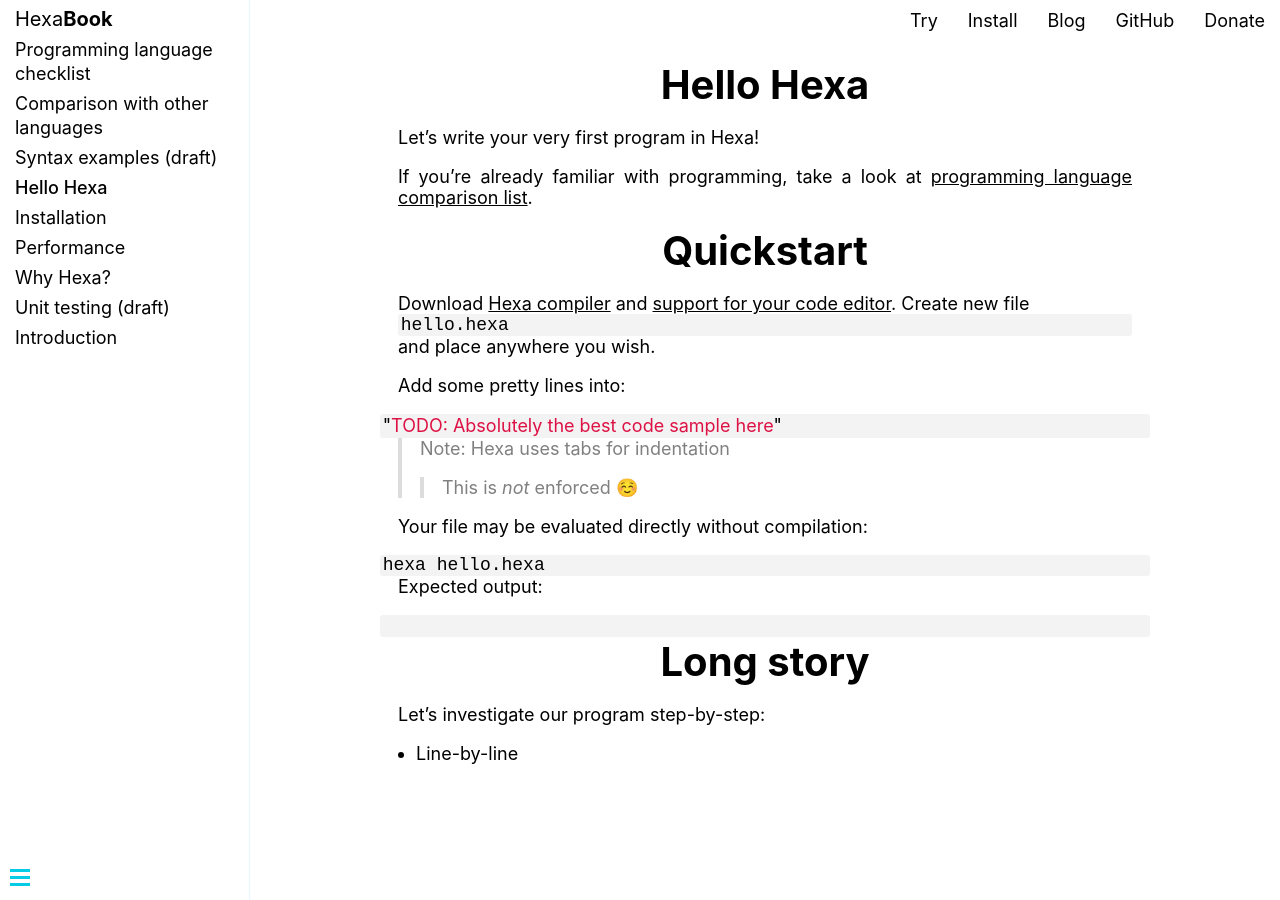
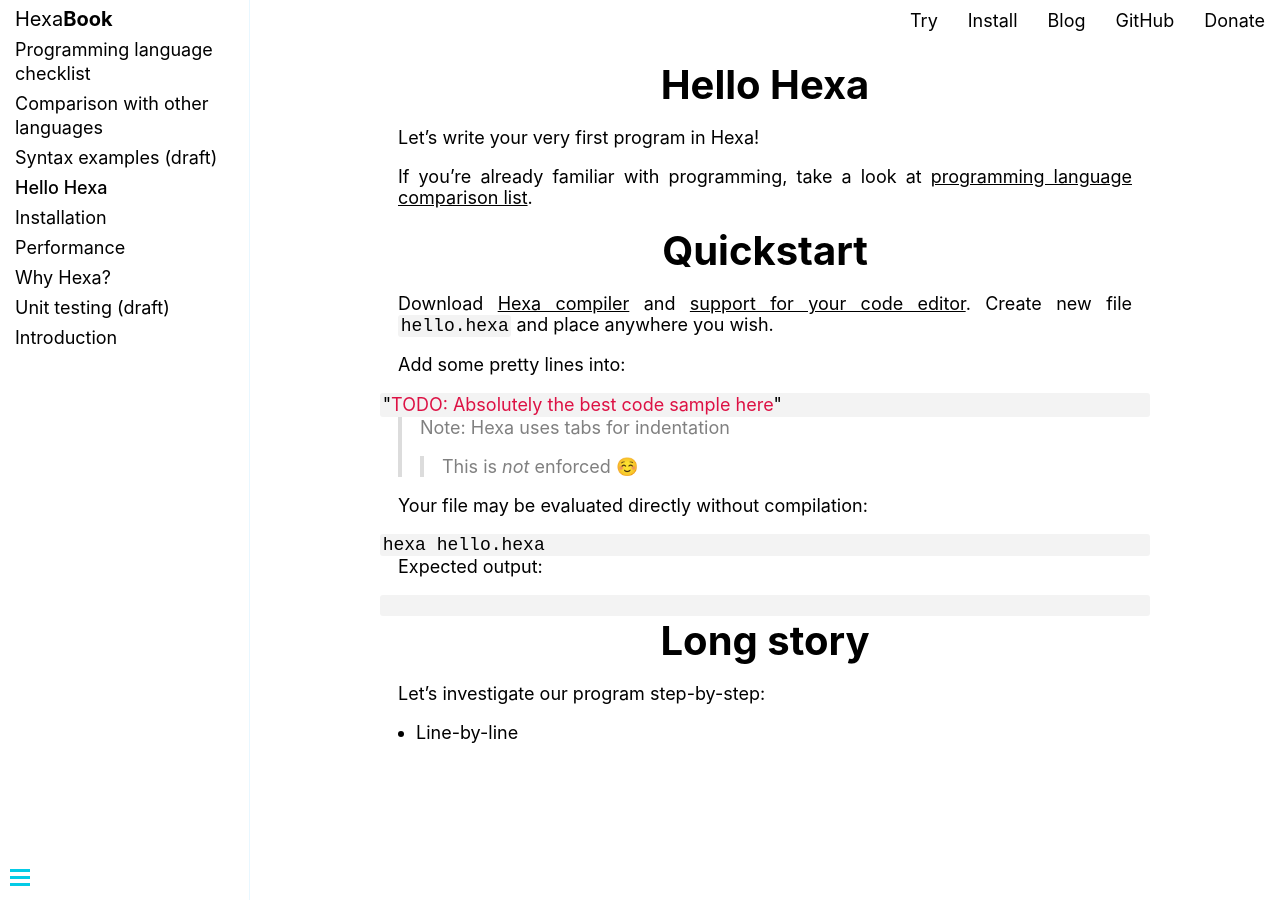
Before and after one commit to hexalang/hexalang.github.io, a Jekyll site: the page built from _book/Hello.md, in a window 1280 px wide. Built offline with Jekyll 4.4.1, drawn with Linux system fonts in a browser that asks for light colours; emoji names are drawn with the system emoji font.

Commit message:
Update book-style.html

```diff
--- a/_includes/book-style.html
+++ b/_includes/book-style.html
@@ -38,7 +38,14 @@
     code {
        font-family: monospace !important;
        overflow-x: auto;
-       display: block;
+    }
+
+    div pre.highlight {
+        overflow-x: scroll;
+    }
+
+    div pre.highlight code {
+        display: block;
     }
 
     .date {
```
